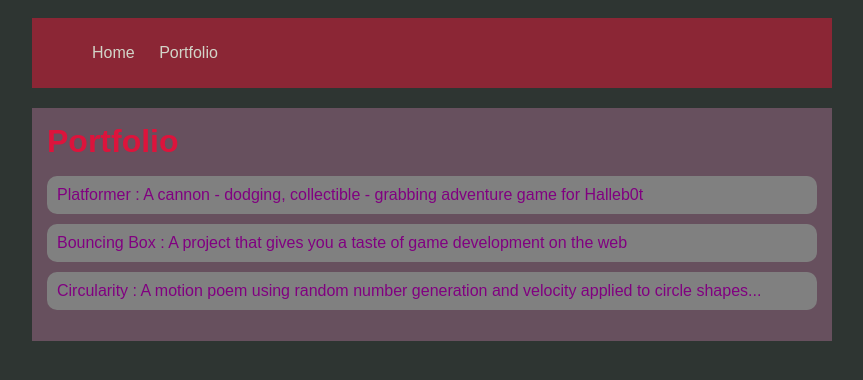
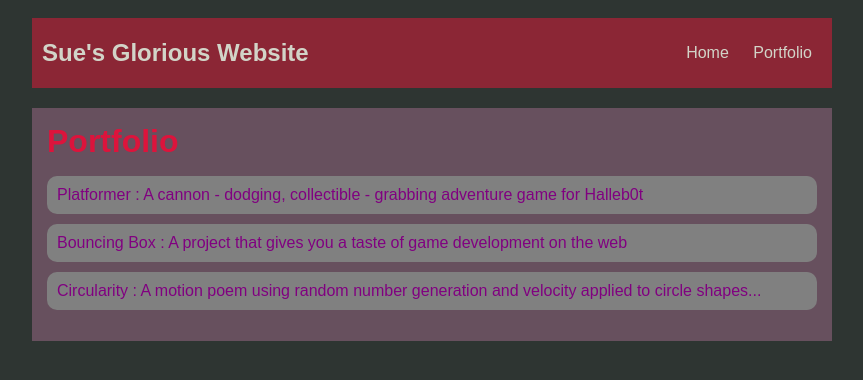
Before and after one commit to SusannahDonoghue/SusannahDonoghue.github.io, a plain HTML site: page portfolio.html in a window 1280 px wide. Shown: the whole page, without its empty margins (208-1071 px from the left). Drawn offline with Linux system fonts and the light colour scheme.

Commit message:
add portfolio.html file

```diff
--- a/portfolio.html
+++ b/portfolio.html
@@ -8,6 +8,7 @@
     <body>
         <div id="all-contents">
             <nav>
+                <h1>Sue's Glorious Website</h1>
                 <ul id="nav-ul">
                     <li class="nav-li">
                         <a class="nav-a" href="index.html">Home</a>
```
